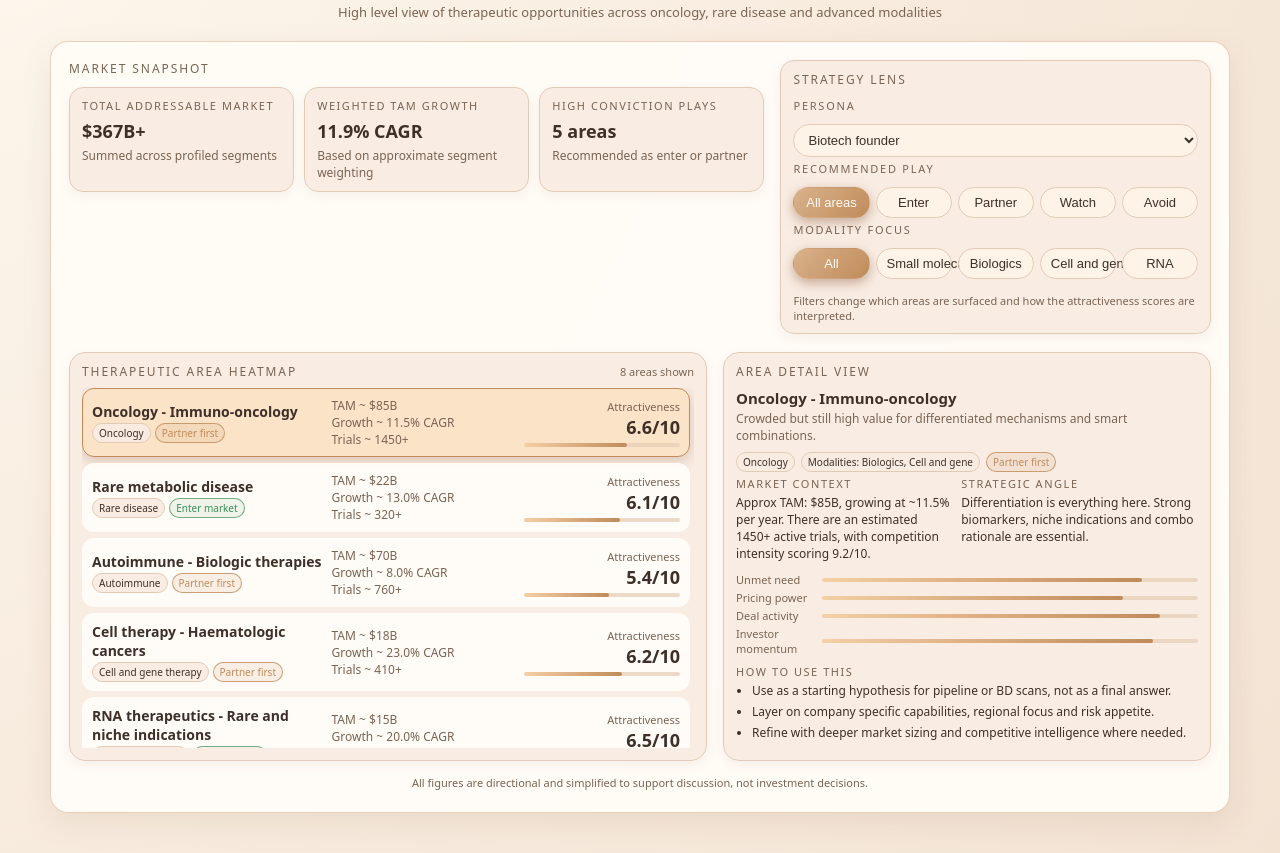
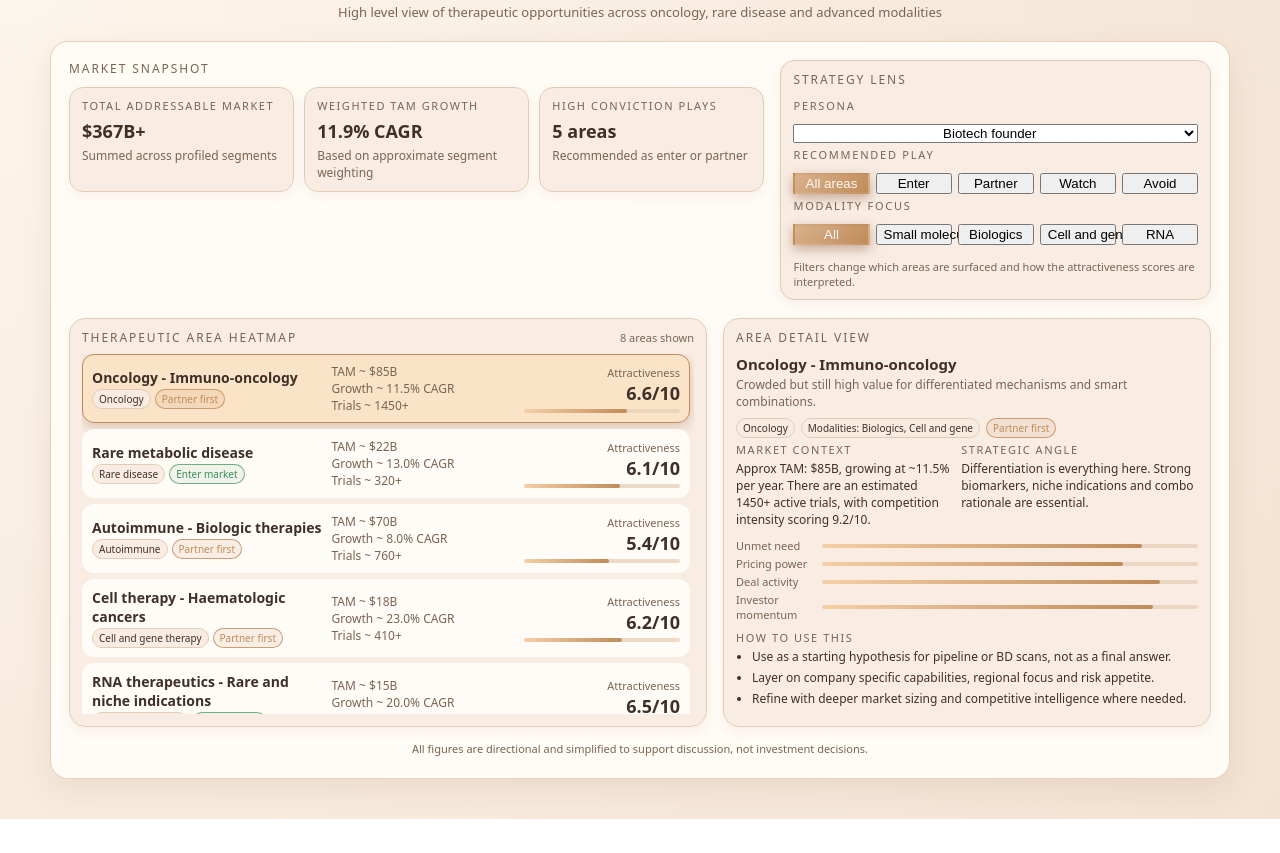
Before and after one commit to tiwaysyya/biotech-market-dashboard, a plain HTML site: page index.html in a window 1280 px wide. Shown: the part 60-913 px from the top of the page. After the commit the page ends 879 px from the top, so only its background shows below. Drawn offline with Linux system fonts and the light colour scheme.

Commit message:
Update index.html

```diff
--- a/index.html
+++ b/index.html
@@ -156,14 +156,10 @@
 
     .select,
     .pill-row button {
-      border-radius: 999px;
-      border: 1px solid var(--border-soft);
-      background: #fdf3e7;
-      padding: 7px 10px;
-      font-size: 13px;
-      color: var(--text-main);
-      outline: none;
-      cursor: pointer;
+      flex: 0;
+      min-width: 70px;
+      text-align: center;
+      white-space: nowrap;
     }
 
     .select {
```
